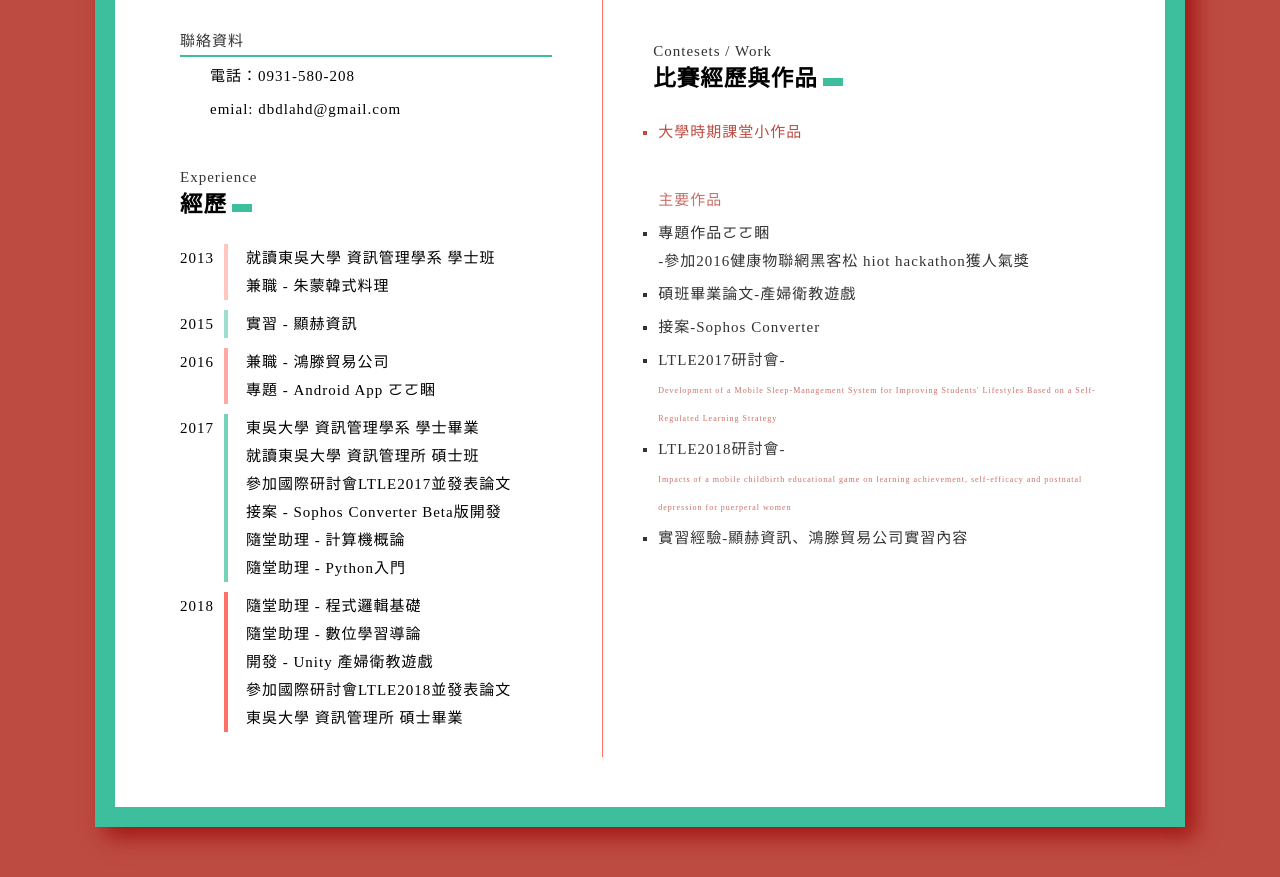
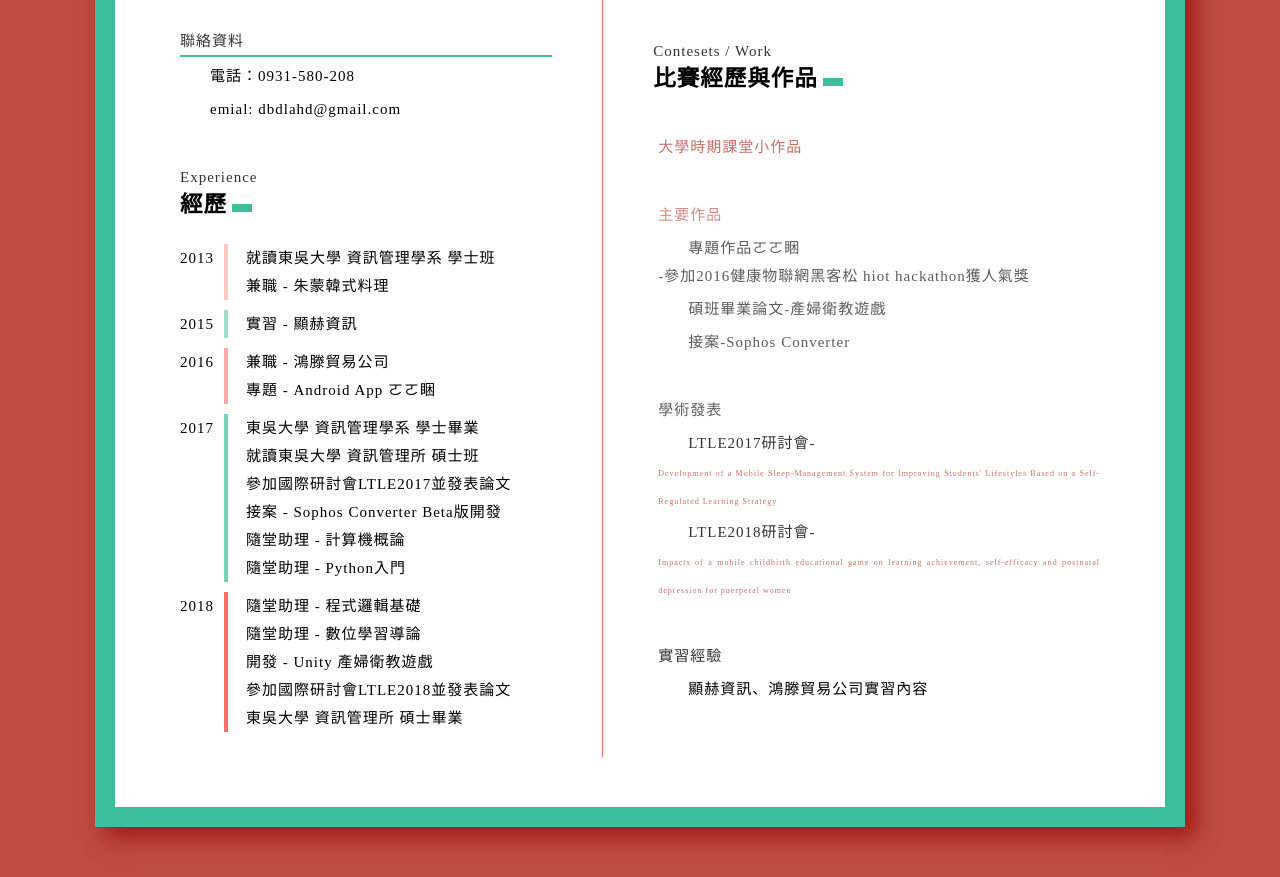
Before and after one commit to dbdlahd1027/emo, a plain HTML site: page index.html in a window 1280 px wide. Shown: the part 1153-2030 px from the top of the page. Drawn offline with Linux system fonts and the light colour scheme.

Commit message:
Update index.html

```diff
--- a/index.html
+++ b/index.html
@@ -473,20 +473,21 @@ hr {
     <div class="block">
       <h4>Contesets / Work</h4>
       <h2>比賽經歷與作品</h2>
-      <ul class="work">
+      <div class="work">
 
-        <a href="https://drive.google.com/file/d/1J9IU7dcK8DEmSKMoMQsV6FryMTyW-0Hn/view?usp=sharing" target="_blank"><li>大學時期課堂小作品</li></a>
+        <a href="https://drive.google.com/file/d/1J9IU7dcK8DEmSKMoMQsV6FryMTyW-0Hn/view?usp=sharing" target="_blank"><h4>大學時期課堂小作品<h4></a>
 	<a href="https://dbdlahd1027.github.io/emo/portfolioMain.html" target="_blank"><h4>主要作品</a>
-        <li>專題作品ㄛㄛ睏<br>-參加2016健康物聯網黑客松 hiot hackathon獲人氣獎</li>
-	<li>碩班畢業論文-產婦衛教遊戲</li>
-	<li>接案-Sophos Converter</li>
-        <li>LTLE2017研討會- <br> <a  class="conference" target="_blank" href="https://ieeexplore.ieee.org/abstract/document/8113320">Development of a Mobile Sleep-Management System for Improving Students' Lifestyles Based on a Self-Regulated Learning Strategy</a></li>
-	<li>LTLE2018研討會- <br> <a  class="conference" target="_blank" href="http://www.iaiai.org/conference/aai2018/accepted-papers/">Impacts of a mobile childbirth educational game on learning achievement, self-efficacy and postnatal depression for puerperal women</a></li>
-
-        <li>實習經驗-顯赫資訊、鴻滕貿易公司實習內容</li>
+        <p>專題作品ㄛㄛ睏<br>-參加2016健康物聯網黑客松 hiot hackathon獲人氣獎</p>
+	<p>碩班畢業論文-產婦衛教遊戲</p>
+	<p>接案-Sophos Converter</p>
+	<h4>學術發表</h4>
+        <p>LTLE2017研討會- <br> <a  class="conference" target="_blank" href="https://ieeexplore.ieee.org/abstract/document/8113320">Development of a Mobile Sleep-Management System for Improving Students' Lifestyles Based on a Self-Regulated Learning Strategy</a></li>
+	<p>LTLE2018研討會- <br> <a  class="conference" target="_blank" href="http://www.iaiai.org/conference/aai2018/accepted-papers/">Impacts of a mobile childbirth educational game on learning achievement, self-efficacy and postnatal depression for puerperal women</a></li>
+        <h4>實習經驗</h4>
+        <p>顯赫資訊、鴻滕貿易公司實習內容</li>
 
 
-      </ul>
+      </div>
     </div>
   </div>
 </div>
```
